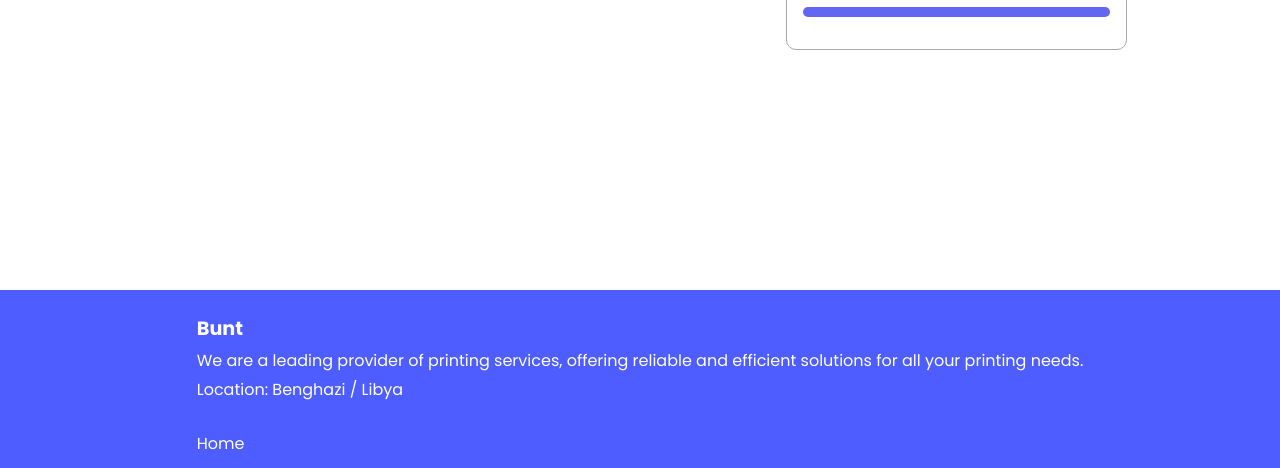
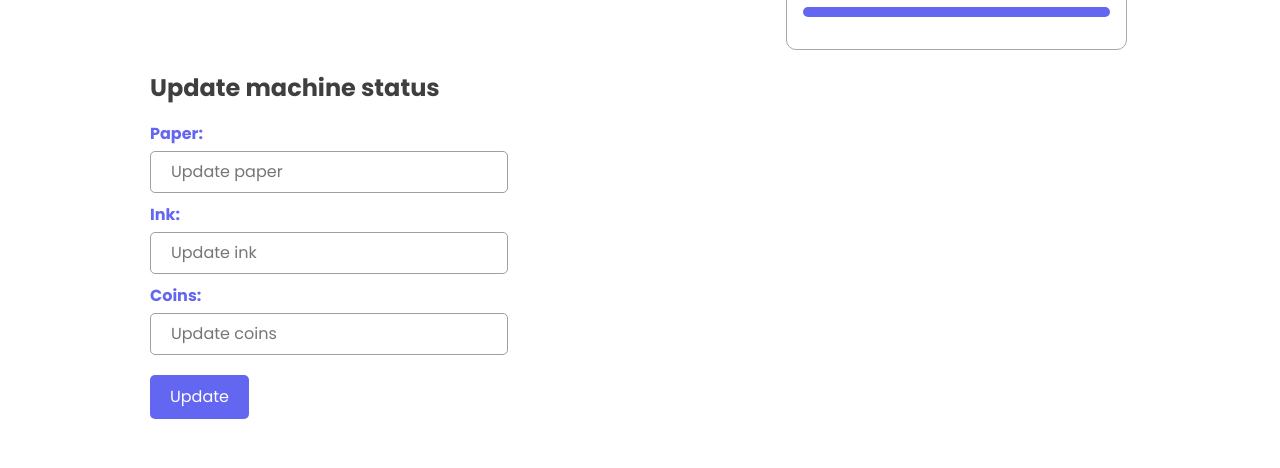
Before and after one commit to mosabsomaer/BuntWebsite, a Vue app: page /posts in a window 1280 px wide. Shown: the part 611-1079 px from the top of the page. Built offline with nearby package versions, Linux system fonts and the light colour scheme; no server answers; what dropzone-vue, vue-good-table-next, vue-recaptcha would draw is missing.

Commit message:
last changesss

```diff
--- a/package.json
+++ b/package.json
@@ -4,7 +4,7 @@
   "private": true,
   "type": "module",
   "scripts": {
-    "dev": "vite",
+    "dev": "vite --host 192.168.0.104",
     "build": "vite build",
     "preview": "vite preview"
   },
--- a/src/assets/styles/Post.css
+++ b/src/assets/styles/Post.css
@@ -212,3 +212,39 @@ font-size: 15px;
     height: 100%;
     background-color: #6366f1;
   }
+
+
+
+  .form-container {
+    margin-top: 20px;
+    margin-left:150px;
+    text-align: left; /* Align the content to the left */
+  }
+
+  .form-label {
+    color: #6366f1;
+    font-weight: bold;
+    display: block;
+    margin-bottom: 5px;
+  }
+
+  .form-input {
+    padding: 8px 20px;
+    margin-bottom: 10px;
+    border: 1px solid #a0a0a0;
+    border-radius: 5px;
+  }
+
+  .form-button {
+    padding: 10px 20px;
+    background-color: #6366f1;
+    color: white;
+    border: none;
+    border-radius: 5px;
+    cursor: pointer;
+    margin-top: 10px;
+  }
+
+  .form-button:hover {
+    background-color: #4346f1;
+  }
--- a/src/router/index.js
+++ b/src/router/index.js
@@ -8,6 +8,7 @@ import CodePage from '@/views/CodePage.vue';
 import testView from '@/views/testView.vue';
 import Login from '@/views/Login.vue';
 import Post from '@/views/Post.vue';
+import OrderTable from '@/views/Ordertable.vue';
 const router = createRouter({
   history: createWebHistory(import.meta.env.BASE_URL),
   routes: [
@@ -51,6 +52,12 @@ const router = createRouter({
       name: 'posts',
       component: Post
     },
+    {
+      path: '/ordertable',
+      name: 'ordertable',
+      component: OrderTable
+    },
+
   //redirect
   {
     path: '/',
--- a/src/stores/files.js
+++ b/src/stores/files.js
@@ -6,7 +6,7 @@ export const useFilesStore = defineStore('files', {
     files: [],
     totalprice: 0,
     order_id:'000000',
-    server_link:'http://127.0.0.1:8000',
+    server_link:'http://192.168.0.104:3232',
     token:"",
   }),
   actions: {
--- /dev/null
+++ b/src/views/Ordertable.vue
@@ -0,0 +1,81 @@
+<template>
+  <div>
+    <vue-good-table
+      ref="table"
+      :columns="columns"
+      :rows="orders"
+      compactMode
+      styleClass="vgt-table striped custom-striped-table"
+    >
+    </vue-good-table>
+  </div>
+</template>
+
+<script>
+import axiosInstance from "../services/AxiosTokenInstance";
+import { useFilesStore } from "@/stores/files";
+
+export default {
+  setup() {
+    const filesStore = useFilesStore();
+    return {
+      filesStore,
+    };
+  },
+  data() {
+    return {
+      columns: [
+        {
+          label: "Order ID",
+          field: "order_id",
+        },
+        {
+          label: "Status",
+          field: "status",
+        },
+        {
+          label: "Number of Pages",
+          field: "number_pages",
+          type: "number",
+        },
+        {
+          label: 'Created At',
+          field: 'created_at',
+          type: 'date',
+        },
+        {
+          label: 'Updated At',
+          field: 'updated_at',
+          type: 'date',
+        },
+        {
+          label: "Price",
+          field: "price",
+          type: "number",
+        },
+        {
+          label: "Files",
+          field: "files",
+          type: "number",
+        },
+      ],
+      orders: [],
+      token: localStorage.getItem("token"),
+    };
+  },
+  mounted() {
+    axiosInstance
+      .get(this.filesStore.server_link + "/api/orders", {
+        headers: {
+          Authorization: `Bearer ` + this.token,
+        },
+      })
+      .then((response) => {
+        this.orders = response.data.data;
+      })
+      .catch((error) => {
+        console.error(error);
+      });
+  },
+};
+</script>
--- a/src/views/Post.vue
+++ b/src/views/Post.vue
@@ -70,7 +70,7 @@
         <h2 class="status-heading">Status</h2>
         <div class="status-item">
           <span class="status-indicator active"></span>{{ status }}
-        <p class="lastping"> {{ formattedLastPing }}</p>
+          <p class="lastping">{{ formattedLastPing }}</p>
         </div>
       </div>
       <div class="status-item">
@@ -102,6 +102,20 @@
       </div>
     </div>
   </div>
+
+  <div class="form-container">
+    <p style="font-size: 24px; font-weight: bold;"> Update machine status</p>
+  <label for="paper" class="form-label">Paper:</label>
+  <input type="number" id="paper" v-model="paperup" class="form-input" placeholder="Update paper" /><br />
+
+  <label for="ink" class="form-label">Ink:</label>
+  <input type="number" id="ink" v-model="inkup" class="form-input" placeholder="Update ink" /><br />
+
+  <label for="coins" class="form-label">Coins:</label>
+  <input type="number" id="coins" v-model="coinsup" class="form-input" placeholder="Update coins" /><br />
+
+  <button @click="updateMachine" class="form-button">Update</button>
+</div>
 </template>
 
 <script>
@@ -110,7 +124,7 @@ import { mapMutations } from "vuex";
 import axios from "axios";
 import { useFilesStore } from "@/stores/files";
 import { LOADING_SPINNER_SHOW_MUTATION } from "../store/storeconstants";
-import { formatDistanceToNow } from 'date-fns';
+import { formatDistanceToNow } from "date-fns";
 import "@/assets/styles/Post.css";
 export default {
   data() {
@@ -121,10 +135,13 @@ export default {
       paper: null,
       ink: null,
       coins: null,
+      paperup: null,
+      inkup: null,
+      coinsup: null,
       status: null,
       last_ping: null,
-      coinsPercentage:null,
-      paperPercentage:null,
+      coinsPercentage: null,
+      paperPercentage: null,
     };
   },
 
@@ -137,7 +154,9 @@ export default {
     formattedLastPing() {
       const currentTimestamp = Math.round(new Date().getTime() / 1000);
       const lastPingTimestamp = currentTimestamp - this.last_ping;
-      return formatDistanceToNow(new Date(lastPingTimestamp * 1000), { addSuffix: true });
+      return formatDistanceToNow(new Date(lastPingTimestamp * 1000), {
+        addSuffix: true,
+      });
     },
   },
   setup() {
@@ -174,13 +193,13 @@ export default {
         const maxPaper = 2000;
         this.paperPercentage = this.stats.status.paper;
         this.paper = (this.paperPercentage / maxPaper) * 100;
+        this.paper = this.paper.toFixed(2);
         const maxCoins = 500;
         this.coinsPercentage = this.stats.status.coins;
         this.coins = (this.coinsPercentage / maxCoins) * 100;
         this.ink = this.stats.status.ink;
         this.status = this.stats.status.status;
         this.last_ping = this.stats.status.last_ping;
-
       })
       .catch(() => {
         this.showLoading(false);
@@ -204,6 +223,51 @@ export default {
       );
       this.$router.push("/login");
     },
+    updateMachine() {
+  const data = {};
+
+  if (this.paperup !== null) {
+    data.paper = this.paperup;
+  }
+
+  if (this.inkup !== null) {
+    data.ink = this.inkup;
+  }
+
+  if (this.coinsup !== null) {
+    data.coins = this.coinsup;
+  }
+
+  if (Object.keys(data).length === 0) {
+    alert('No machine resources to update');
+    return;
+  }
+
+  axiosInstance
+    .put(
+      useFilesStore().server_link + "/api/machines/2",
+      data,
+      {
+        headers: {
+          Authorization: `Bearer ` + this.token,
+        },
+      }
+    )
+    .then((response) => {
+      alert("Machine resources updated");
+    })
+    .catch((error) => {
+      if (
+        error.response &&
+        error.response.data &&
+        error.response.data.error
+      ) {
+        alert(error.response.data.error);
+      } else {
+        alert("An error occurred while updating machine resources");
+      }
+    });
+}
   },
 };
 </script>
```
